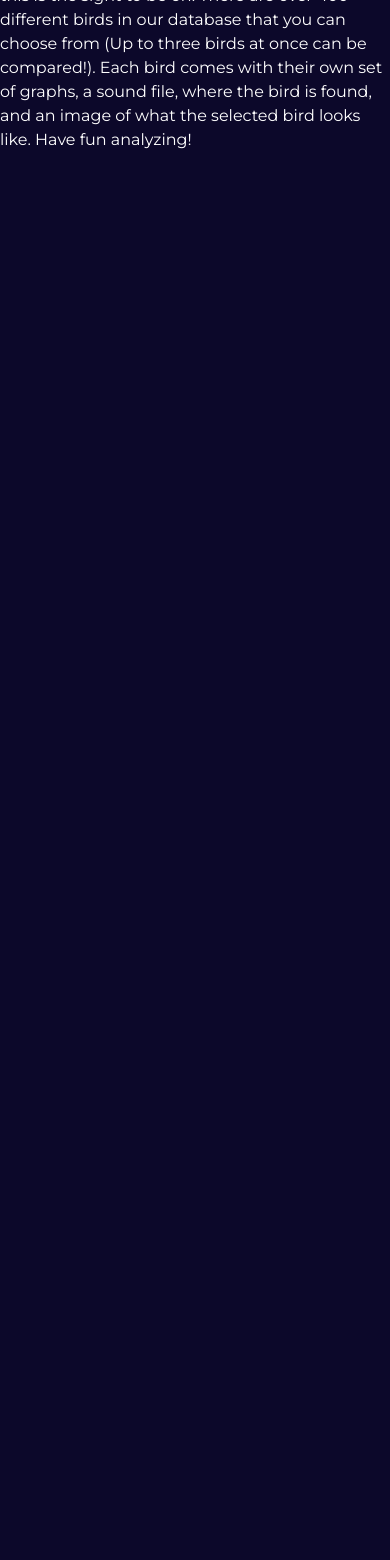
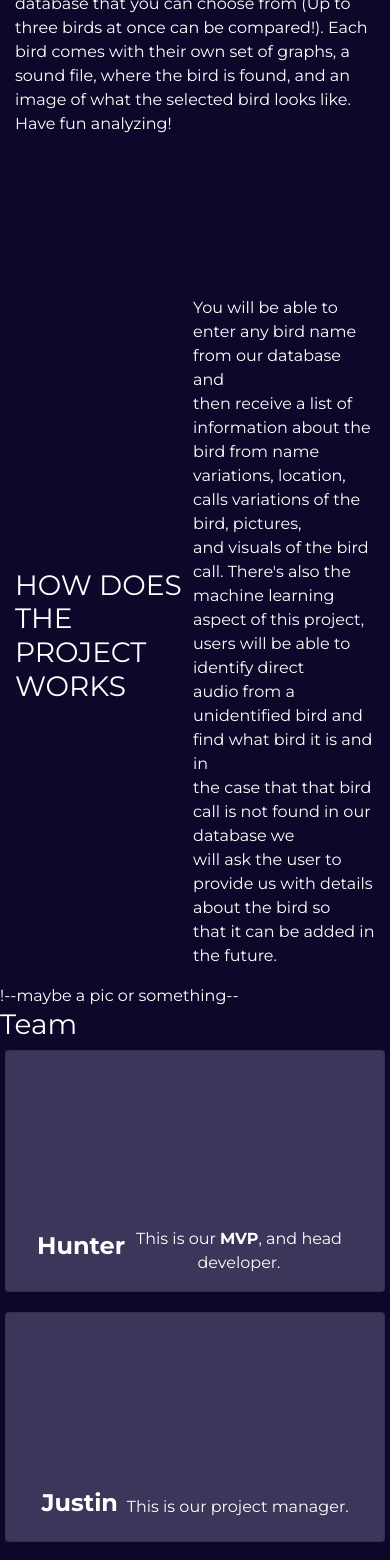
Before and after one commit to Schwar32/SE-Visual-Analytics, a React (Create React App) app in the folder reactapp/: page /About in a window 390 px wide. Shown: the part 400-1960 px from the top of the page. Before the commit the page ends 844 px from the top, so only its background shows below. Built offline with nearby package versions, Linux system fonts and the light colour scheme.

Commit message:
Hunter Let me know what i can improve on. ALso the only changes here are the about page and some aditions i did to the css file for the row and columns of the cards.

```diff
--- a/reactapp/src/pages/About.js
+++ b/reactapp/src/pages/About.js
@@ -4,11 +4,14 @@ import NavBar from "../components/Navbar";
 function About() {
   return (
     <div>
-      <NavBar />
-      <div className="container-fluid ">
-        <div className="row justify-content-center">
-          <p className="py-5">About this project</p>
-          <p className="py-5">
+      <div class="container-fluid">
+        <div>
+          <h1 class="py-5">
+            <strong>
+              <center>ABOUT THIS PROJECT</center>
+            </strong>
+          </h1>
+          <pi>
             Welcome to our website! The purpose of our website is to have you be
             able to compare and contrast different bird calls! Each bird call
             has its own set of visualizations, which you can compare and
@@ -18,8 +21,129 @@ function About() {
             three birds at once can be compared!). Each bird comes with their
             own set of graphs, a sound file, where the bird is found, and an
             image of what the selected bird looks like. Have fun analyzing!
-          </p>
+          </pi>
         </div>
+        <div class="row">
+          <div class="column">
+            <div class="container">
+              <h3 class="py-5">HOW DOES THE PROJECT WORKS</h3>
+              <p>
+                You will be able to enter any bird name from our database and
+                <br></br>
+                then receive a list of information about the bird from name
+                <br></br>
+                variations, location, calls variations of the bird, pictures,
+                <br></br>
+                and visuals of the bird call. There's also the machine learning
+                <br></br>
+                aspect of this project, users will be able to identify direct
+                <br></br>
+                audio from a unidentified bird and find what bird it is and in
+                <br></br>
+                the case that that bird call is not found in our database we
+                <br></br>
+                will ask the user to provide us with details about the bird so
+                <br></br>
+                that it can be added in the future.
+              </p>
+            </div>
+          </div>
+
+          <div class="column">!--maybe a pic or something--</div>
+
+          <div>
+            <h3>Team</h3>
+            <div class="card-row">
+              <div class="card-column">
+                <div className="card">
+                  <div class="container">
+                    <h4>
+                      <strong>Hunter</strong>
+                    </h4>
+                    <pi>
+                      <center>
+                        This is our <strong>MVP</strong>, and head developer.
+                      </center>
+                    </pi>
+                  </div>
+                </div>
+              </div>
+              <div class="card-column">
+                <div className="card">
+                  <div class="container">
+                    <h4>
+                      <strong>Justin</strong>
+                    </h4>
+                    <pi>
+                      <center>This is our project manager.</center>
+                    </pi>
+                  </div>
+                </div>
+              </div>
+              <div class="card-column">
+                <div className="card">
+                  <div class="container">
+                    <h4>
+                      <strong>Nick</strong>
+                    </h4>
+                    <pi>
+                      <center>Deveper and Top front end programmer.</center>
+                    </pi>
+                  </div>
+                </div>
+              </div>
+            </div>
+
+            <div class="card-column">
+              <div className="card">
+                <div class="container">
+                  <h4>
+                    <strong>Lorenzo</strong>
+                  </h4>
+                  <p>
+                    <center>Scrum master and UX designer.</center>
+                  </p>
+                </div>
+              </div>
+            </div>
+            <div class="card-column">
+              <div className="card">
+                <div class="container">
+                  <h4>
+                    <strong>Evan</strong>
+                  </h4>
+                  <p>
+                    <center>
+                      Developer, Evan has helped a lot in both the coding aspect
+                      and the papers of this project.
+                    </center>
+                  </p>
+                </div>
+              </div>
+            </div>
+
+            <div class="card-column">
+              <div className="card">
+                <div class="container">
+                  <h4>
+                    <strong>Yeison</strong>
+                  </h4>
+                  <p>
+                    <center>Developer, helped with the front end.</center>
+                  </p>
+                </div>
+              </div>
+            </div>
+          </div>
+        </div>
+      </div>
+      <div>
+        <h3>GitHub</h3>
+        <p>
+          Here is the{" "}
+          <a href="https://github.com/Schwar32/SE-Visual-Analytics.git">link</a>{" "}
+          to the GitHub repository.
+        </p>
       </div>
     </div>
   );
--- a/reactapp/src/styles/App.css
+++ b/reactapp/src/styles/App.css
@@ -2,8 +2,6 @@
 
 * {
   font-family: "Montserrat", sans-serif;
-  margin: 0;
-  padding: 0;
 }
 
 .navbar {
@@ -90,6 +88,49 @@ body {
   background-color: #ffffff !important;
 }
 
+.testing {
+  display: block;
+  margin: 2em auto;
+}
+
+h2 {
+  color: #fff !important;
+  font-size: 1.15em !important;
+  padding-top: 2em !important;
+  padding-left: 6em !important;
+  margin: 2em auto;
+}
+
+pi {
+  text-align: center;
+}
+
+h5 {
+  color: #d7d7d7 !important;
+  font-size: 1.15em !important;
+  padding-top: 2em !important;
+  padding-left: 6em !important;
+  margin: 2em auto;
+}
+
+h6 {
+  color: #d7d7d7 !important;
+  font-size: 1.15em !important;
+  padding-top: 5.25em !important;
+  padding-left: 6em !important;
+}
+
+.bird_img {
+  aspect-ratio: 1.25/1;
+  width: 50%;
+  object-fit: cover;
+  display: block;
+  margin: left;
+  float: left;
+  border-radius: 0.25em;
+  border: 1px solid white;
+}
+
 .vis-select {
   display: flex;
   flex: 1fr 1fr 1fr;
@@ -119,20 +160,11 @@ body {
     font-size: 0.7em;
   }
   .plotly-chart {
+    aspect-ratio: 5/4.5;
     width: 100%;
   }
   .next-btn {
     flex-grow: 0.5;
-    font-size: 0.7em;
-  }
-  .bird-dropdown {
-    font-size: 0.7em;
-  }
-}
-
-@media (max-width: 991px) {
-  .info-section {
-    flex-direction: column !important;
   }
 }
 
@@ -143,6 +175,7 @@ body {
 
 .next-btn {
   flex-grow: 0.05;
+  height: 2.5em;
   border: 1px solid white;
   background-color: #3b365a;
   text-align: center;
@@ -156,6 +189,17 @@ body {
 
 .bird-dropdown {
   flex-grow: 1;
+}
+
+.info-section {
+  background-color: #150f3e00;
+  border-radius: 0.5em;
+  padding-bottom: 20em;
+  box-shadow: inset 0 0 1em #0c082a;
+}
+
+.image-credits {
+  color: #aaa;
 }
 
 .info-btn {
@@ -174,63 +218,38 @@ body {
   color: #fff;
 }
 
-.info-section {
-  margin: 0;
+.vis-globe {
   display: block;
-  flex: 0.25fr 0.75fr;
-  flex-direction: row;
+  margin: 7.5em;
 }
 
-.info-visuals {
-  display: block;
-}
-
-.bird_img {
-  display: block;
-  aspect-ratio: 1.25/1;
-  width: 60%;
-  object-fit: cover;
-  border-radius: 0.25em;
-  border: 1px solid white;
-  padding: 0;
-  margin: auto;
-}
-
-.image-credits {
-  font-size: 0.85em;
-  margin: 0;
-  text-align: center;
-  color: #aaa;
-  margin-top: 1em;
-}
-
-.info-text {
-  display: block;
+.card {
+  background-color: #3b365a;
+  color: white;
+  padding: 16px;
   text-align: center;
 }
 
-.explore-globe-container {
-  margin: auto;
-  padding: 0;
-  width: 60%;
+.card-column {
+  float: left;
+  width: 33%;
+  padding: 0 10px;
 }
 
-.info {
-  word-wrap: break-word;
-  color: #fff;
-  font-size: 1.15em;
-  text-align: center;
+.card-row {
+  margin: 0 -5px;
 }
 
-.wiki-link {
-  width: 50%;
-  font-size: 1.15em;
-  color: #fff;
-  word-wrap: break-word;
-  text-align: center;
-  margin: 1em auto;
+.card-row:after {
+  content: "";
+  display: table;
+  clear: both;
 }
 
-.bird-container {
-  margin-bottom: 5em;
+@media screen and (max-width: 600px) {
+  .card-column {
+    width: 100%;
+    display: block;
+    margin-bottom: 20px;
+  }
 }
```
